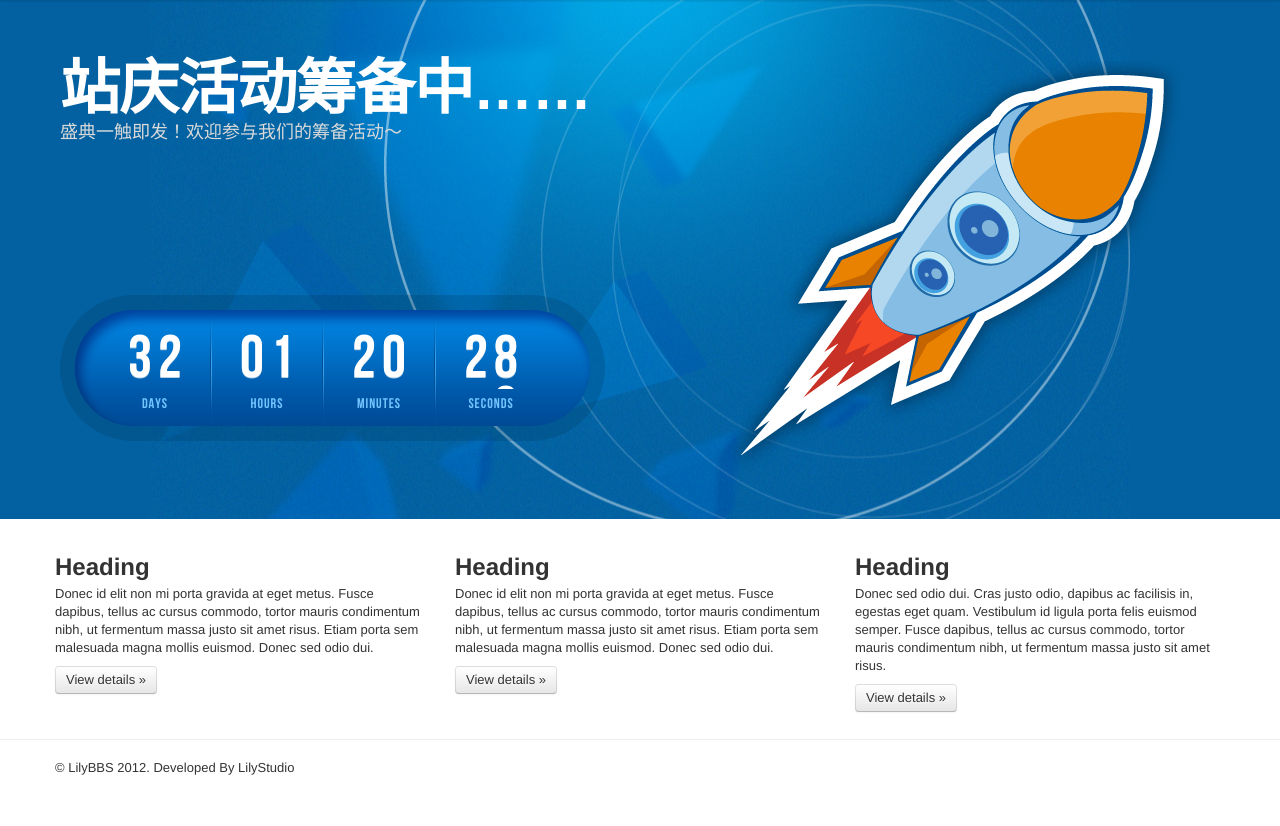
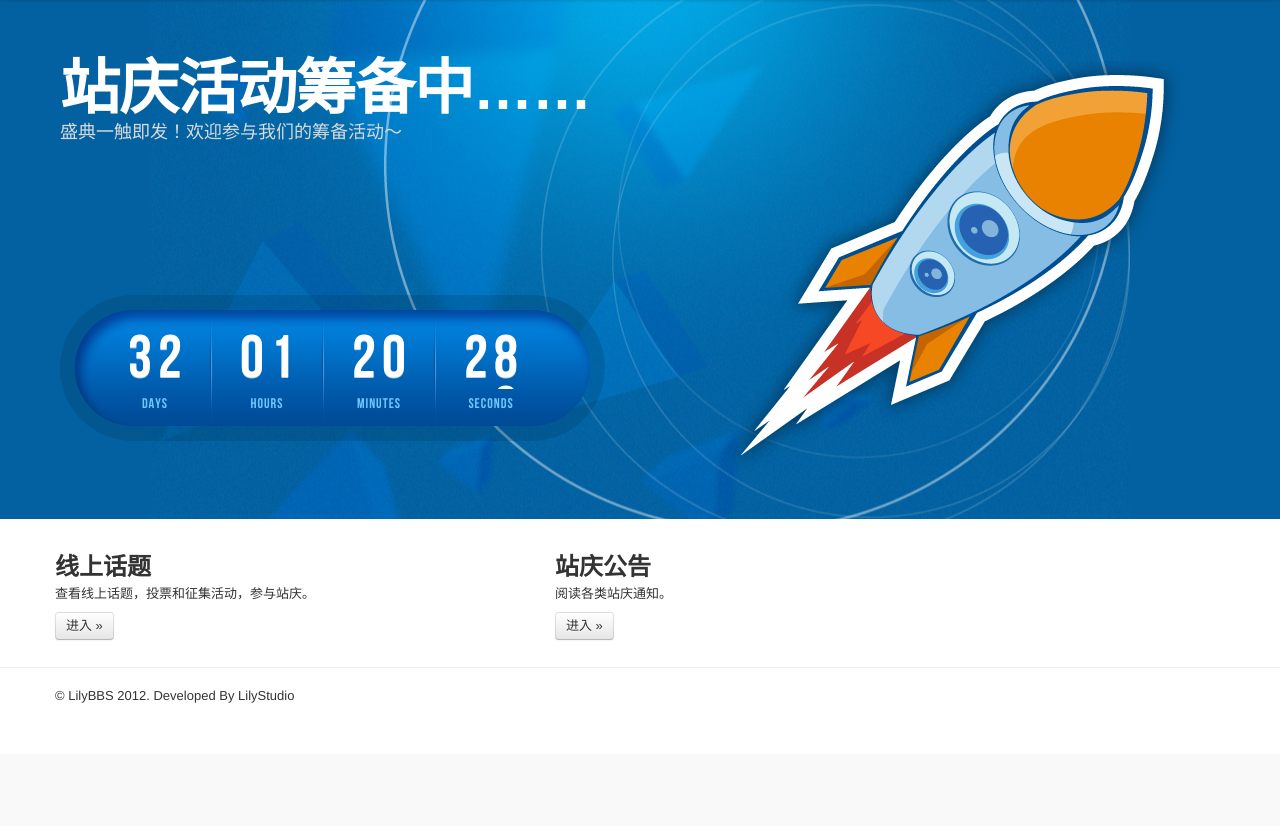
Before and after one commit to clippit/lilybbs15, a Flask app: template lilybbs15/templates/index.html in a window 1280 px wide. Shown: the part 61-887 px from the top of the page. After the commit the page ends 764 px from the top, so only its background shows below. Run offline with Flask 2, Linux system fonts and the light colour scheme; the template is opened without the code that fills it, so the values that code supplies are empty; parts of the project's set-up code (start-up, migrations or seed data) failed here and were passed over; some libraries are stand-ins or nearby versions.

Commit message:
update index page

```diff
--- a/lilybbs15/templates/base.html
+++ b/lilybbs15/templates/base.html
@@ -7,9 +7,9 @@
 	<meta charset="utf-8">
 	<meta http-equiv="X-UA-Compatible" content="IE=edge,chrome=1">
 
-	<title></title>
+	<title>南京大学小百合BBS站15周年庆典</title>
 	<meta name="description" content="">
-	<meta name="author" content="">
+	<meta name="author" content="Clippit">
 
 	<meta name="viewport" content="width=device-width">
 
@@ -32,10 +32,10 @@
         </a>
         <a class="brand" href="#">LilyBBS15</a>
         <div class="nav-collapse">
-          <a href="#contact" class="pull-right btn btn-primary">登录</a>
+          <a href="{{ url_for('login') }}" class="pull-right btn btn-primary">登录</a>
           <ul class="nav pull-right">
-            <li class="active"><a href="#">首页</a></li>
-            <li><a href="#about">活动话题</a></li>
+            <li class="active"><a href="{{ url_for('index') }}">首页</a></li>
+            <li><a href="{{ url_for('topics.topics') }}">活动话题</a></li>
             <li><a href="#contact">站庆公告</a></li>
           </ul>
         </div><!--/.nav-collapse -->
--- a/lilybbs15/templates/index.html
+++ b/lilybbs15/templates/index.html
@@ -39,21 +39,16 @@
   <div class="container">
     <!-- Example row of columns -->
     <div class="row">
-      <div class="span4">
-        <h2>Heading</h2>
-         <p>Donec id elit non mi porta gravida at eget metus. Fusce dapibus, tellus ac cursus commodo, tortor mauris condimentum nibh, ut fermentum massa justo sit amet risus. Etiam porta sem malesuada magna mollis euismod. Donec sed odio dui. </p>
-        <p><a class="btn" href="#">View details &raquo;</a></p>
+      <div class="span5">
+        <h2>线上话题</h2>
+         <p>查看线上话题，投票和征集活动，参与站庆。</p>
+        <p><a class="btn" href="{{ url_for('topics.topics') }}">进入 &raquo;</a></p>
       </div>
-      <div class="span4">
-        <h2>Heading</h2>
-         <p>Donec id elit non mi porta gravida at eget metus. Fusce dapibus, tellus ac cursus commodo, tortor mauris condimentum nibh, ut fermentum massa justo sit amet risus. Etiam porta sem malesuada magna mollis euismod. Donec sed odio dui. </p>
-        <p><a class="btn" href="#">View details &raquo;</a></p>
+      <div class="span5">
+        <h2>站庆公告</h2>
+         <p>阅读各类站庆通知。</p>
+        <p><a class="btn" href="#">进入 &raquo;</a></p>
      </div>
-      <div class="span4">
-        <h2>Heading</h2>
-        <p>Donec sed odio dui. Cras justo odio, dapibus ac facilisis in, egestas eget quam. Vestibulum id ligula porta felis euismod semper. Fusce dapibus, tellus ac cursus commodo, tortor mauris condimentum nibh, ut fermentum massa justo sit amet risus.</p>
-        <p><a class="btn" href="#">View details &raquo;</a></p>
-      </div>
     </div>
   </div>
 {% endblock %}
```
Also changed, not shown: lilybbs15/views.py (+11 -0 lines).
